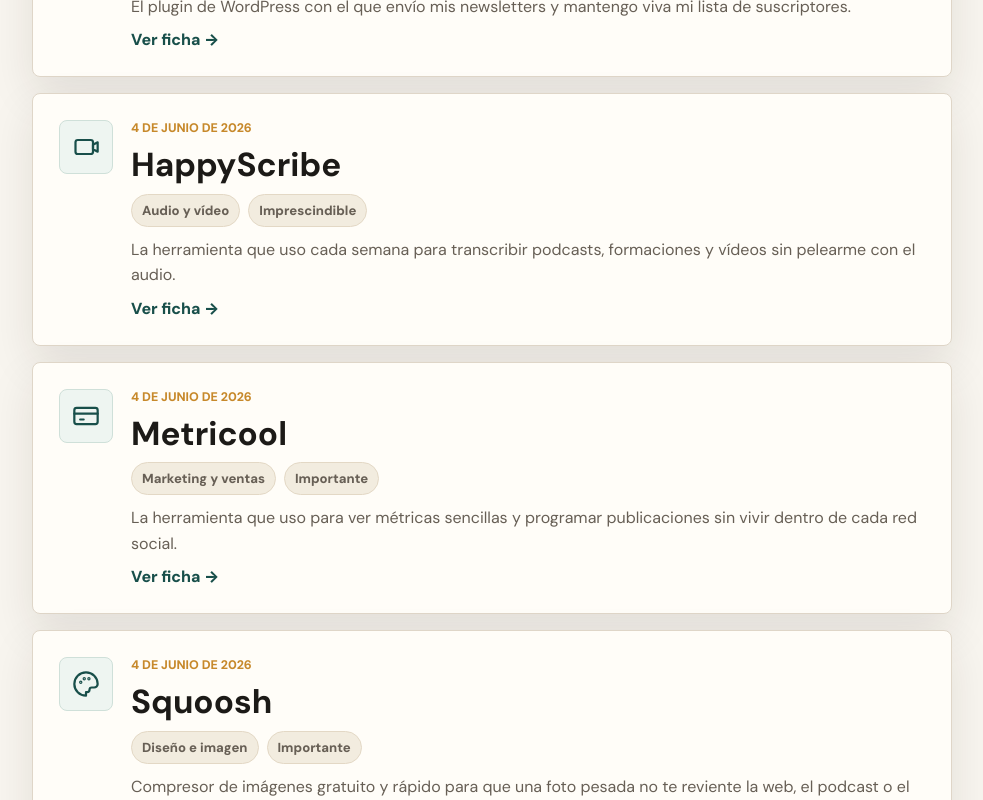
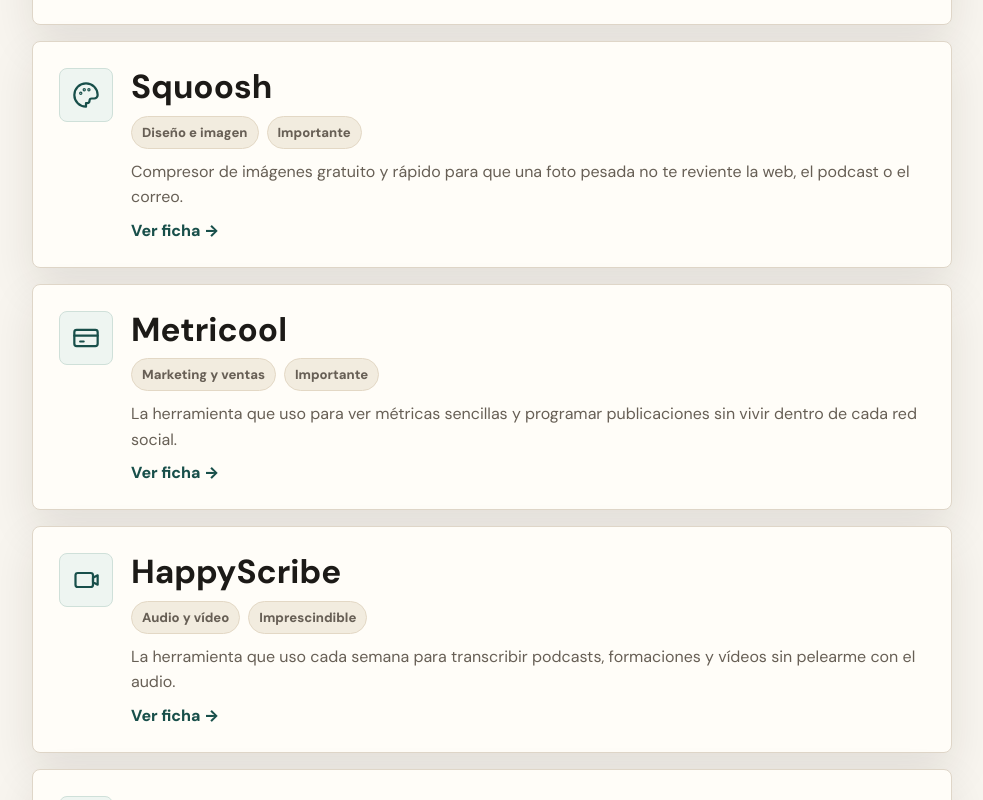
Before and after one commit to boreas77/laborjatorio, a Next.js app: page /ahorrar-tiempo in a window 1280 px wide. Shown: the part 980-1780 px from the top of the page, without its empty margins (32-1015 px from the left). Built offline with nearby package versions, Linux system fonts and the light colour scheme.

Commit message:
Ordena inventario por publicacion real

```diff
--- a/src/components/InventoryFeed.tsx
+++ b/src/components/InventoryFeed.tsx
@@ -33,10 +33,14 @@
   const [query, setQuery] = useState(initialQuery);
   const sortedTools = useMemo(
     () =>
-      [...tools].sort(
-        (first, second) =>
-          new Date(second.updatedAt).getTime() - new Date(first.updatedAt).getTime()
-      ),
+      tools
+        .map((tool, index) => ({ index, tool }))
+        .sort((first, second) => {
+          const dateDifference = getToolSortTime(second.tool) - getToolSortTime(first.tool);
+
+          return dateDifference || second.index - first.index;
+        })
+        .map(({ tool }) => tool),
     [tools]
   );
 
@@ -86,7 +90,6 @@
               <InventoryIcon name={iconByCategory[tool.category] ?? "tool"} />
             </div>
             <div className="inventory-entry__content">
-              <time dateTime={tool.updatedAt}>{formatDate(tool.updatedAt)}</time>
               <h2>
                 <Link href={`/herramientas/${tool.slug}`}>{tool.name}</Link>
               </h2>
@@ -221,12 +224,8 @@
   }
 }
 
-function formatDate(value: string) {
-  return new Intl.DateTimeFormat("es-ES", {
-    day: "numeric",
-    month: "long",
-    year: "numeric"
-  }).format(new Date(`${value}T00:00:00`));
+function getToolSortTime(tool: Tool) {
+  return new Date(tool.publishedAt ?? `${tool.updatedAt}T00:00:00`).getTime();
 }
 
 function normalizeSearchText(value: string) {
--- a/src/data/tools.ts
+++ b/src/data/tools.ts
@@ -56,6 +56,7 @@
   difficulty: Difficulty;
   status: ToolStatus;
   updatedAt: string;
+  publishedAt?: string;
   intro: string;
   whatItDoes: string;
   howIUseIt: string;
@@ -946,6 +947,7 @@
     difficulty: "media",
     status: "importante",
     updatedAt: "2026-06-06",
+    publishedAt: "2026-06-06T23:59:00+02:00",
     intro:
       "Toda web necesita un sitio donde vivir, y ese sitio es el hosting. El mío es Webempresa, un hosting español, y ahí es donde tengo alojada mi web y también mis dominios. La verdad es que solo tengo cosas buenas que decir.",
     whatItDoes:
```
Also changed, not shown: 2 other files (tests, documents, lock files or other folders).
